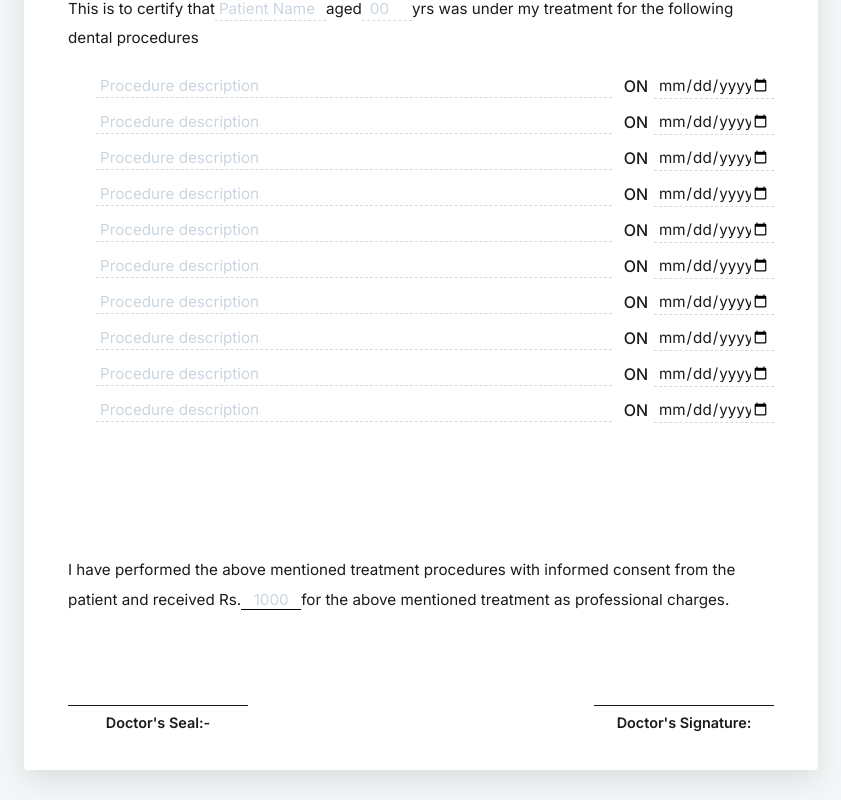
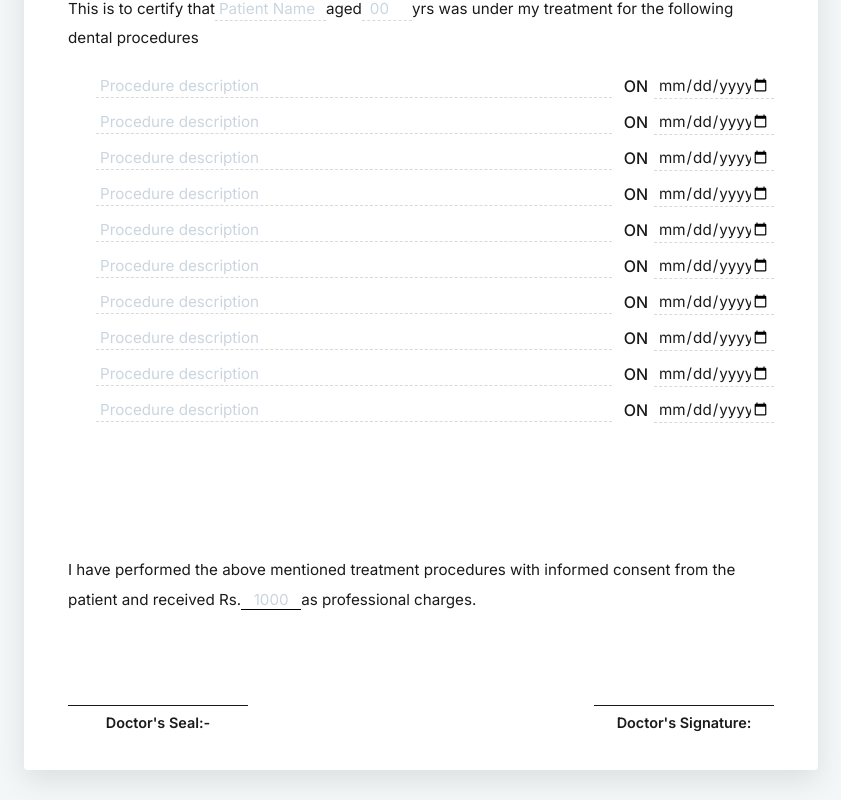
Before and after one commit to RisAhamed/Presciption-pad-Mohanas, a React (Vite) app: page / in a window 1280 px wide. Shown: the part 441-1241 px from the top of the page, without its empty margins (219-1060 px from the left). Built offline with nearby package versions, Linux system fonts and the light colour scheme.

Commit message:
text content altered

```diff
--- a/src/App.tsx
+++ b/src/App.tsx
@@ -572,7 +572,7 @@ function App() {
                                 background: 'transparent'
                             }}
                             />
-                            for the above mentioned treatment as professional charges.
+                            as professional charges.
                         </div>
 
                         <div className="signatures-section">
```
